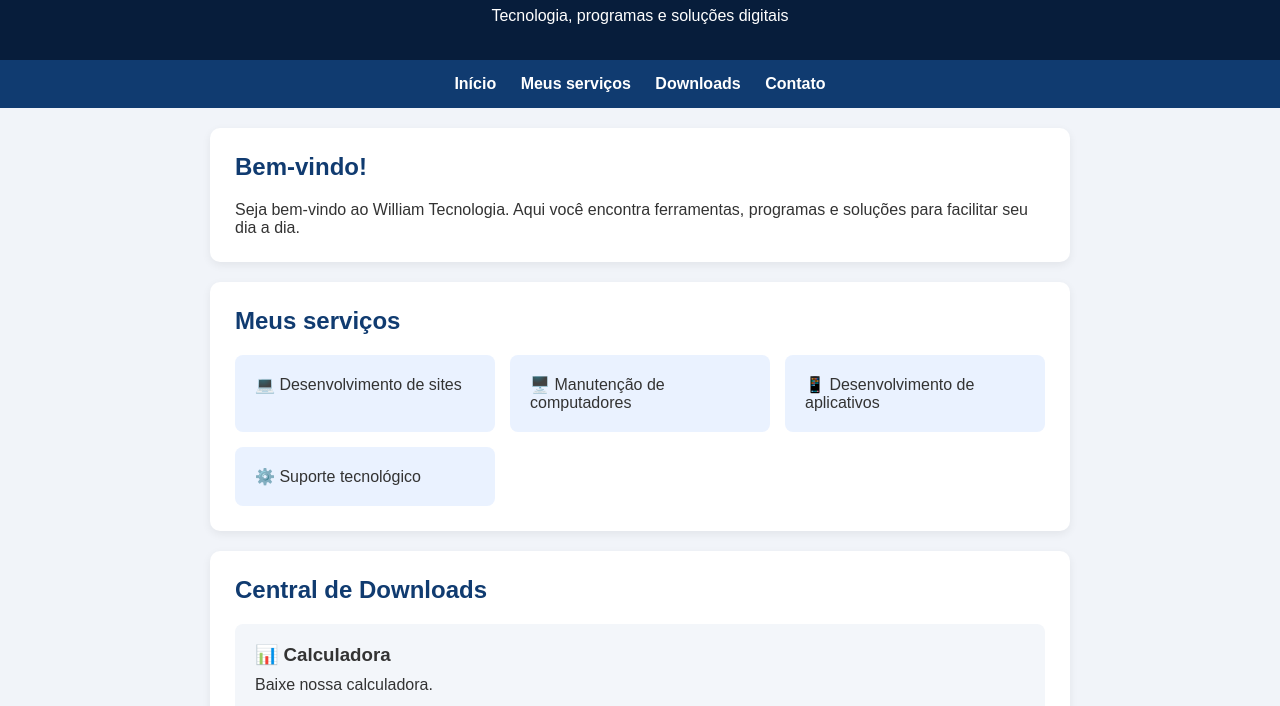
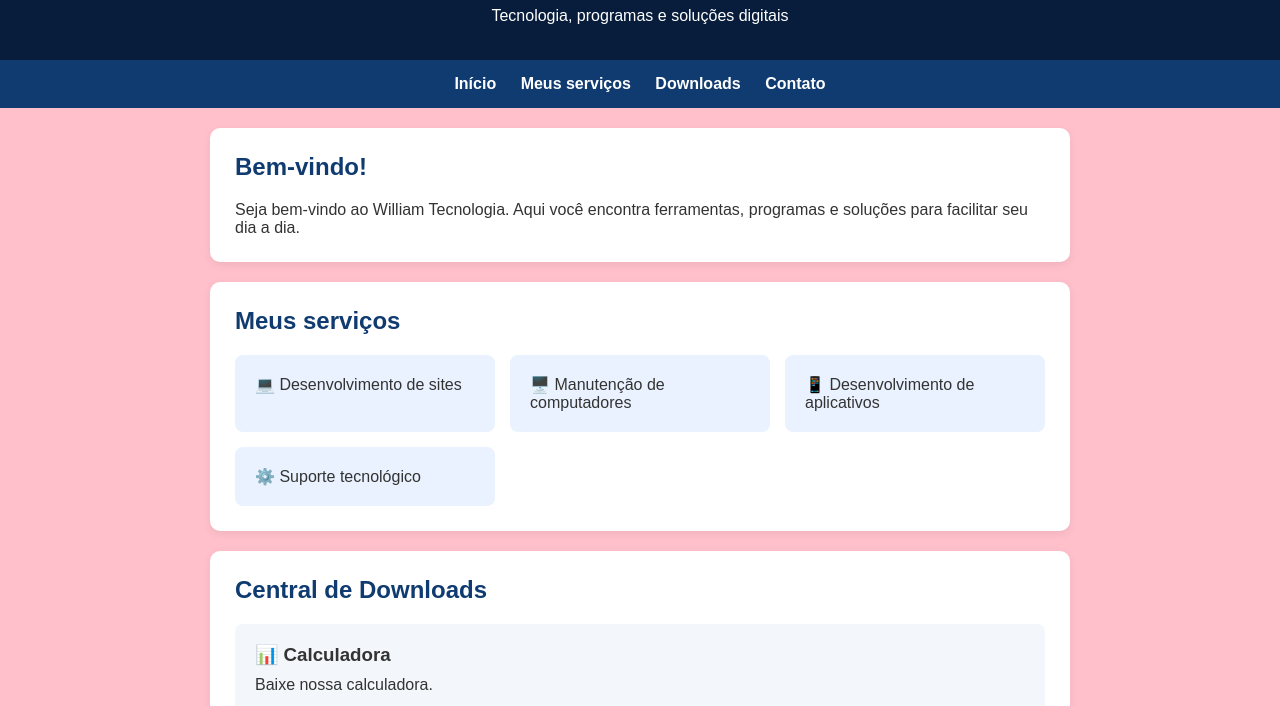
Before and after one commit to josewilliamdasilva456-lang/Desenvolvedor-Williams-, a plain HTML site: page index.html in a window 1280 px wide. Shown: the part 75-781 px from the top of the page. Drawn offline with Linux system fonts and the light colour scheme.

Commit message:
Update body background color to pink
Changed body background color to pink.

```diff
--- a/style.css
+++ b/style.css
@@ -6,7 +6,7 @@
 
 body {
     font-family: Arial, sans-serif;
-    background: #f1f4f9;
+    background: pink;
     color: #333;
 }
 
```
